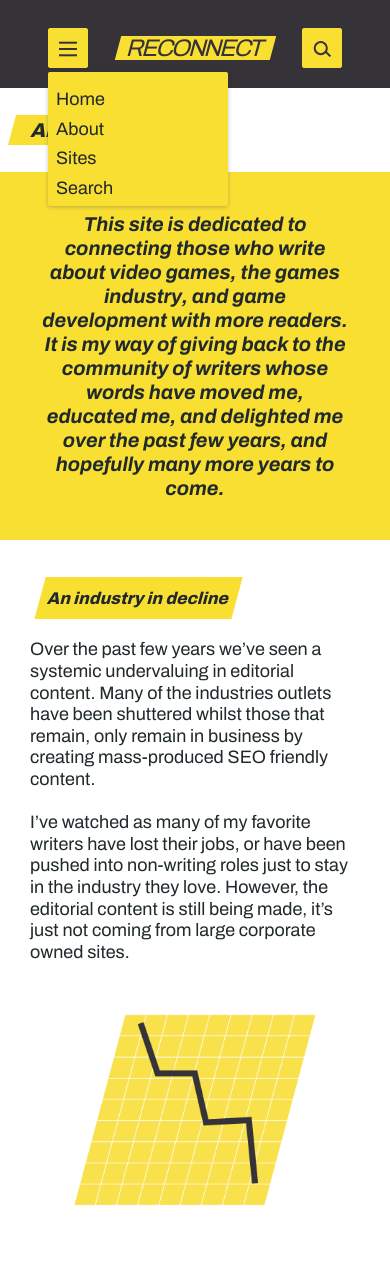
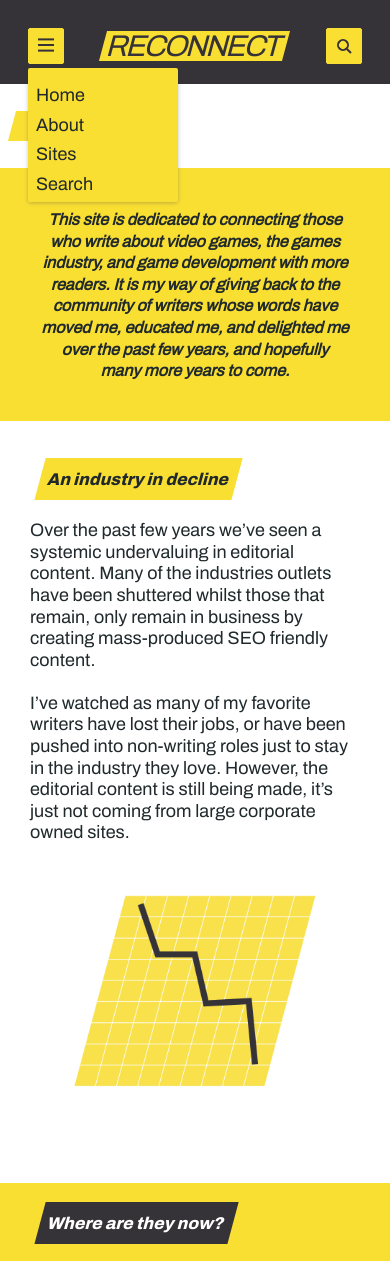
Before and after one commit to ronsoak/UL, a Django app: template contentfeed/templates/about.html in a window 390 px wide, after a click that opens the changed part. Shown: the top 1261 px of the page. Run offline with Django 3.2, Linux system fonts and the light colour scheme; the template is opened without the code that fills it, so the values that code supplies are empty; some libraries are stand-ins or nearby versions.

Commit message:
erorr pages and mobile fixes

```diff
--- a/blogsite/urls.py
+++ b/blogsite/urls.py
@@ -24,7 +24,7 @@ from django.views.generic.base import RedirectView
 
 
 urlpatterns = [
-    path('admin/', admin.site.urls),
+    path('bridge/', admin.site.urls),
     path('',include('contentfeed.urls')),
     # Extras
     path('sitemap.xml', sitemap, {'sitemaps': sitemaps}, name='django.contrib.sitemaps.views.sitemap'),
--- a/contentfeed/admin.py
+++ b/contentfeed/admin.py
@@ -14,6 +14,7 @@ class ContentItemAdmin(admin.ModelAdmin):
     list_display=('item_title','item_votecount','item_curated','item_source','item_datepublished','item_hidden')
     list_filter=['item_source','item_curated','item_hidden']
     actions = ['mark_as_curated','mark_as_uncurated','mark_as_hidden']
+    show_facets = admin.ShowFacets.ALWAYS
     # Methods
     def get_ordering(self, request):
         return ['-item_datepublished']
@@ -56,3 +57,5 @@ class ContactRequestAdmin(admin.ModelAdmin):
     def mark_as_complete(self, request, queryset):
         queryset.update(contact_complete = True)
     mark_as_complete.short_description = "Complete"
+
+## Logging View
--- a/contentfeed/management/commands/test_rss.py
+++ b/contentfeed/management/commands/test_rss.py
@@ -6,7 +6,7 @@ from zoneinfo import ZoneInfo
 
 class Command(BaseCommand):
     def handle(self, *args: Any, **options: Any):
-        test_url = 'https://patrickklepek.substack.com/feed'
+        test_url = 'https://alexantra.bearblog.dev/feed/?type=rss'
         r_check = 1
         try:
             r_content = feedparser.parse(test_url)
--- a/contentfeed/static/CSS/custom.css
+++ b/contentfeed/static/CSS/custom.css
@@ -12,23 +12,23 @@
 /* -- -- -- -- -- --  */
 /* -- -- FONTS */
 /* -- -- -- -- -- -- */
-.fnt-thin{      font-family:Archivo-Thin,"Archivo-Thin"                         !important;}
-.fnt-i-thin{    font-family:Archivo-ThinItalic,"Archivo-ThinItalic"             !important;}
-.fnt-extraL{    font-family:Archivo-ExtraLight,"Archivo-ExtraLight"             !important;}
-.fnt-i-extraL{  font-family:Archivo-ExtraLightItalic,"Archivo-ExtraLightItalic" !important;}
-.fnt-light{     font-family:Archivo-Light,"Archivo-Light"                       !important;}
-.fnt-i-light{   font-family:Archivo-LightItalic,"Archivo-LightItalic"           !important;}
-.fnt-reg{       font-family:Archivo-Regular,"Archivo-Regular"                   !important;}
-.fnt-i-reg{     font-family:Archivo-Italic,"Archivo-Italic"                     !important;}
-.fnt-med{       font-family:Archivo-Medium,"Archivo-Medium"                     !important;}
-.fnt-i-med{     font-family:Archivo-MediumItalic,"Archivo-MediumItalic"         !important;}
-.fnt-semi{      font-family:Archivo-SemiBold,"Archivo-SemiBold"                 !important;}
-.fnt-i-semi{    font-family:Archivo-SemiBoldItalic,"Archivo-SemiBoldItalic"     !important;}
-.fnt-bold{      font-family:Archivo-Bold,"Archivo-Bold"                         !important;}
-.fnt-i-bold{    font-family:Archivo-BoldItalic,"Archivo-BoldItalic"             !important;}
-.fnt-extra{     font-family:Archivo-ExtraBold,"Archivo-ExtraBold"               !important;}
-.fnt-i-extra{   font-family:Archivo-ExtraBoldItalic,"Archivo-ExtraBoldItalic"   !important;}
-.fnt-black{     font-family:Archivo-Black,"Archivo-Black"                       !important;}
+.fnt-thin{      font-family:Archivo-Thin,"Archivo-Thin"                         !important; text-rendering:optimizeLegibility !important;}
+.fnt-i-thin{    font-family:Archivo-ThinItalic,"Archivo-ThinItalic"             !important; text-rendering:optimizeLegibility !important;}
+.fnt-extraL{    font-family:Archivo-ExtraLight,"Archivo-ExtraLight"             !important; text-rendering:optimizeLegibility !important;}
+.fnt-i-extraL{  font-family:Archivo-ExtraLightItalic,"Archivo-ExtraLightItalic" !important; text-rendering:optimizeLegibility !important;}
+.fnt-light{     font-family:Archivo-Light,"Archivo-Light"                       !important; text-rendering:optimizeLegibility !important;}
+.fnt-i-light{   font-family:Archivo-LightItalic,"Archivo-LightItalic"           !important; text-rendering:optimizeLegibility !important;}
+.fnt-reg{       font-family:Archivo-Regular,"Archivo-Regular"                   !important; text-rendering:optimizeLegibility !important;}
+.fnt-i-reg{     font-family:Archivo-Italic,"Archivo-Italic"                     !important; text-rendering:optimizeLegibility !important;}
+.fnt-med{       font-family:Archivo-Medium,"Archivo-Medium"                     !important; text-rendering:optimizeLegibility !important;}
+.fnt-i-med{     font-family:Archivo-MediumItalic,"Archivo-MediumItalic"         !important; text-rendering:optimizeLegibility !important;}
+.fnt-semi{      font-family:Archivo-SemiBold,"Archivo-SemiBold"                 !important; text-rendering:optimizeLegibility !important;}
+.fnt-i-semi{    font-family:Archivo-SemiBoldItalic,"Archivo-SemiBoldItalic"     !important; text-rendering:optimizeLegibility !important;}
+.fnt-bold{      font-family:Archivo-Bold,"Archivo-Bold"                         !important; text-rendering:optimizeLegibility !important;}
+.fnt-i-bold{    font-family:Archivo-BoldItalic,"Archivo-BoldItalic"             !important; text-rendering:optimizeLegibility !important;}
+.fnt-extra{     font-family:Archivo-ExtraBold,"Archivo-ExtraBold"               !important; text-rendering:optimizeLegibility !important;}
+.fnt-i-extra{   font-family:Archivo-ExtraBoldItalic,"Archivo-ExtraBoldItalic"   !important; text-rendering:optimizeLegibility !important;}
+.fnt-black{     font-family:Archivo-Black,"Archivo-Black"                       !important; text-rendering:optimizeLegibility !important;}
 /* -- -- -- -- -- --  */
 /* -- -- FONT SIZE    */
 /* -- -- -- -- -- --  */
@@ -271,17 +244,17 @@
     display:flex;
     align-items:stretch;
     justify-content:center;
-    max-height: 40px;
+    max-height: 50px;
 }
 #title>a {
     /* M */
     text-decoration:none !important;
     color:#353238;
     line-height:1;
-    font-size: 1.2rem;
+    font-size: 1.5rem;
     margin:auto;
     background-color:#FADF33;
-    padding:0 0.5rem 0 0.5rem;
+    padding:0 0.25rem 0 0.25rem;
     letter-spacing:-0.1rem;
     vertical-align:middle;
 }
--- a/contentfeed/static/CSS/spectre.css
+++ b/contentfeed/static/CSS/spectre.css
@@ -5,7 +5,7 @@
 /* Document ========================================================================== */
 html {
   /*font-family: "Archivo-Regular","Open Sans",sans-serif; /* 1 */
-  -webkit-text-size-adjust: 100%; /* 3 */
+  /* -webkit-text-size-adjust: 100%; /* 3 */
   -ms-text-size-adjust: 100%; /* 3 */
 }
 
@@ -290,12 +290,10 @@ html {
 
 body {
   background: #fff;
-  /* color: #3b4351; */
   color:#20292C;
   font-family: "Archivo-Regular",Archivo-Regular,-apple-system, system-ui, BlinkMacSystemFont,"Open Sans", "Segoe UI", Roboto, "Helvetica Neue", sans-serif;
   font-size: .9rem;
   overflow-x: hidden;
-  text-rendering: optimizeLegibility;
 }
 
 a {
@@ -563,9 +561,9 @@ html:lang(ko),
   -moz-appearance: none;
   appearance: none;
   background: #fff;
-  border: .05rem solid #5755d9;
   border-radius: .1rem;
-  color: #5755d9;
+  border: 1px solid #353238;
+  color: #fff;
   cursor: pointer;
   display: inline-block;
   font-size: .8rem;
@@ -585,20 +583,20 @@ html:lang(ko),
 }
 
 .btn:focus {
-  box-shadow: 0 0 0 .1rem rgba(87, 85, 217, .2);
+  border: 1px solid #FADF33;
 }
 
 .btn:focus,
 .btn:hover {
   background: #f1f1fc;
-  border-color: #4b48d6;
+  border: 2px solid #FADF33;
   text-decoration: none;
 }
 
 .btn:active,
 .btn.active {
-  background: #4b48d6;
-  border-color: #3634d2;
+  background: #353238;
+  border-color: #FADF33;
   color: #fff;
   text-decoration: none;
 }
@@ -738,16 +736,14 @@ html:lang(ko),
 .btn.btn-action {
   padding-left: 0;
   padding-right: 0;
-  width: 1.8rem;
+  aspect-ratio: 1/1;
 }
 
 .btn.btn-action.btn-sm {
   width: 1.4rem;
 }
 
-.btn.btn-action.btn-lg {
-  width: 2rem;
-}
+/* .btn.btn-action.btn-lg {width: 2rem;} */
 
 .btn.btn-clear {
   background: transparent;
@@ -2501,7 +2497,7 @@ summary.accordion-header::-webkit-details-marker {
   box-shadow: 0 .05rem .2rem rgba(48, 55, 66, .3);
   list-style: none;
   margin: 0;
-  min-width: 180px;
+  min-width: 150px;
   padding: .4rem;
   transform: translateY(.2rem);
   z-index: 300;
--- a/contentfeed/static/JS/vote.js
+++ b/contentfeed/static/JS/vote.js
@@ -1,8 +1,15 @@
 async function upvote(item_id,session_id,csrf_t)
 {
-  item = item_id
-  session = session_id
-  csrf = csrf_t
+  var item = item_id;
+  var session = session_id;
+  var csrf = csrf_t;
+
+  const addCSS = s => document.head.appendChild(document.createElement("style")).innerHTML = s;
+  addCSS("#id-"+item+" { background-Color: #FADF33 !important; }");
+  addCSS("#id-"+item+" { Color: #353238 !important; }");
+  addCSS("#id-"+item+" { border: 1px solid #FADF33 !important; }");
+  addCSS("#id-"+item+"::after { content:\x22d!\x22 }");
+
   const vote = new Request(
     "/vote/"+item+"/"+session+"/",
     {
--- a/contentfeed/templates/about.html
+++ b/contentfeed/templates/about.html
@@ -6,7 +6,7 @@
   </div>
   <!-- hero -- -- -- -- -- -- -- -- -- -- -- -- -- -- -->
   <div class="bg-yellow text-center p-2r ">
-    <span class="fnt-i-bold fnt-1r">
+    <span class="text-small text-italic text-bold">
       This site is dedicated to connecting those who write about video games,
       the games industry, and game development with more readers. It is my way
       of giving back to the community of writers whose words have moved me,
--- a/contentfeed/templates/feed.html
+++ b/contentfeed/templates/feed.html
@@ -52,7 +52,7 @@
             <div class="tile-content">
                 <div class="pb-1"><a href="{{i.item_url}}" onclick="upvote('{{i.item_id}}','{{session_id}}','{{ csrf_token }}')" target="_blank">{{i.item_title}}</a></div>
                 <div>
-                    <button id="cvote" class="btn chip bg-dark mr-2" onclick="upvote('{{i.item_id}}','{{session_id}}','{{ csrf_token }}')">Vote</button>
+                    <button id="id-{{i.item_id}}" class="btn chip bg-dark mr-2 text-primary fnt-semi" onclick="upvote('{{i.item_id}}','{{session_id}}','{{ csrf_token }}')">Vote</button>
                     <span class="chip"><a class="tdn" href="/sites">{{i.item_source}}</a></span>
 
                     <!-- Admin only buttons -->
--- a/contentfeed/templates/robots.txt
+++ b/contentfeed/templates/robots.txt
@@ -15,6 +15,7 @@ Disallow: /sito/*
 Disallow: /site/*
 Disallow: */None
 Disallow: /humans.txt
+Disallow: */wlwmanifest.xml
 
 
 
--- a/contentfeed/templates/standard.html
+++ b/contentfeed/templates/standard.html
@@ -24,23 +24,22 @@
   </head>
   <!-- Variables -->
   <!-- Gets Page URL -->
-  <!-- <body oncontextmenu="return false;"> -->
     <body>
     <div class="bg-dark container grid-lg p-sticky-t">
-    <div class="container grid-lg ">
+    <div class="container p-0">
       <!-- Title & Nav -->
       <div class="columns pt-2">
         <div class="column col-2 float-left">
-          <div class="dropdown">
+          <div class="dropdown text-center">
             <a
               href="#"
               id="droplink"
-              class="btn btn-action btn-lg dropdown-toggle btn-primary"
+              class="btn btn-action dropdown-toggle btn-primary text-center"
               tabindex="0"
               onclick="clickToggle()"
               ><i class="icon icon-menu"></i
             ></a>
-            <ul id="dropmenu" class="menu bg-yellow">
+            <ul id="dropmenu" class="menu bg-yellow text-left">
               <li><a href="/">Home</a></li>
               <li><a href="/about">About</a></li>
               <li><a href="/sites">Sites</a></li>
@@ -52,7 +51,7 @@
             <a id="titleText" href="/"><span id="t1">RECONNECT</span></a>
         </div>
         <div class="column col-2 p-relative">
-          <button onclick="searchToggle()" id="slink" class="btn btn-lg btn-action float-right btn-primary p-relative"><i id="sbuttS" class="icon icon-search"></i><i id="sbuttX" class="icon icon-arrow-up"></i></button>
+          <button onclick="searchToggle()" id="slink" class="btn btn-action float-right btn-primary p-relative"><i id="sbuttS" class="icon icon-search"></i><i id="sbuttX" class="icon icon-arrow-up"></i></button>
         </div>
       </div>
     </div>
--- a/contentfeed/views.py
+++ b/contentfeed/views.py
@@ -139,3 +139,9 @@ def Vote(self,item_id,session_id):
         new_vote = Votes(item_id=i,session_id=s)
         new_vote.save()
         return HttpResponse('Vote Successful')
+
+def Error404(request):
+    return render(request, '404.html')
+
+def Error500(request):
+    return render(request, '500.html')
```
Also changed, not shown: other parts of contentfeed/static/CSS/custom.css (+7 -27 lines), contentfeed/templates/404.html (added, +13 -0 lines), contentfeed/templates/500.html (added, +13 -0 lines), contentfeed/urls.py (+5 -2 lines), 1 other file.
